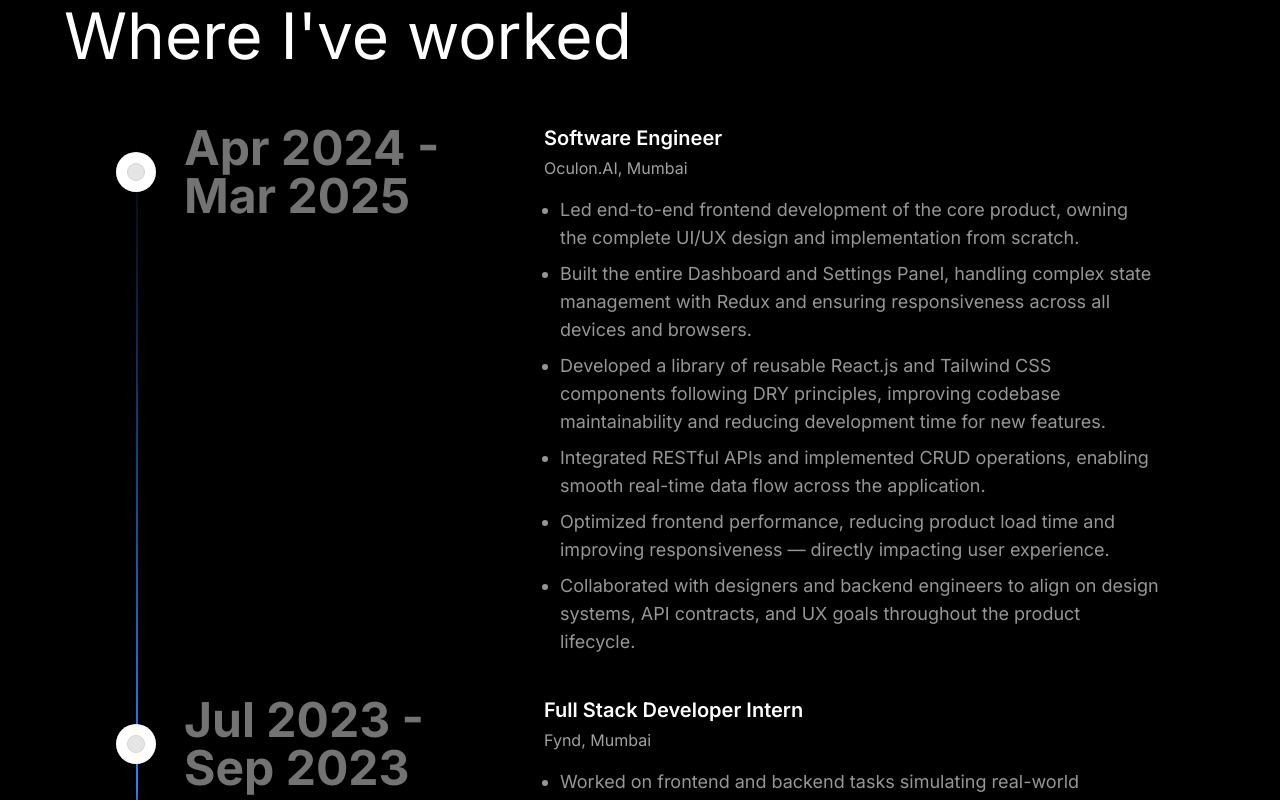
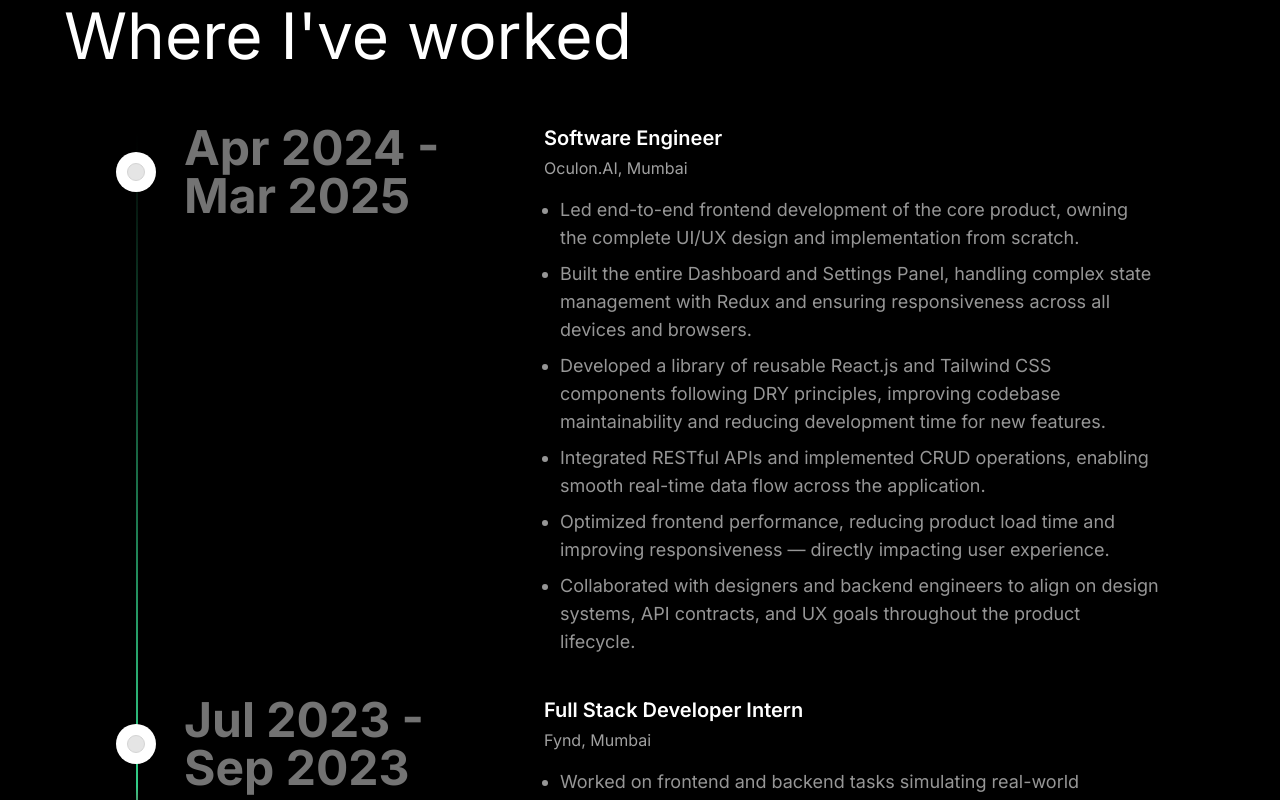
Before and after one commit to HarshalMargaj/my-career-portfolio, a Next.js app: page / in a window 1280 px wide. Shown: the part 2460-3260 px from the top of the page. Built offline with nearby package versions, Linux system fonts and the light colour scheme.

Commit message:
style: change bar color of timeline

```diff
--- a/components/ui/timeline.tsx
+++ b/components/ui/timeline.tsx
@@ -60,7 +60,7 @@
 							height: heightTransform,
 							opacity: opacityTransform,
 						}}
-						className="absolute inset-x-0 top-0 w-0.5 bg-linear-to-t from-purple-500 via-blue-500 to-transparent from-0% via-10% rounded-full"
+						className="absolute inset-x-0 top-0 w-0.5 bg-linear-to-t from-secondary via-accent to-transparent from-0% via-10% rounded-full"
 					/>
 				</div>
 			</div>
```
